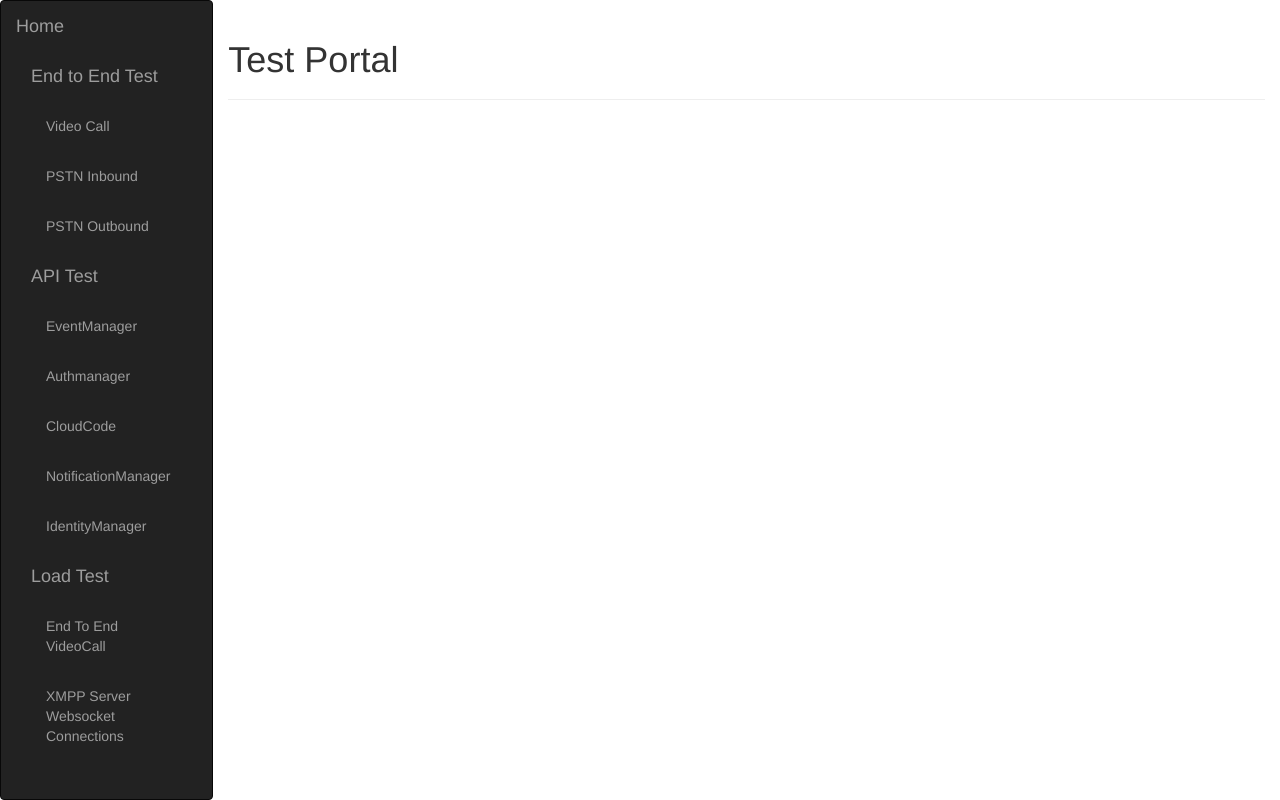
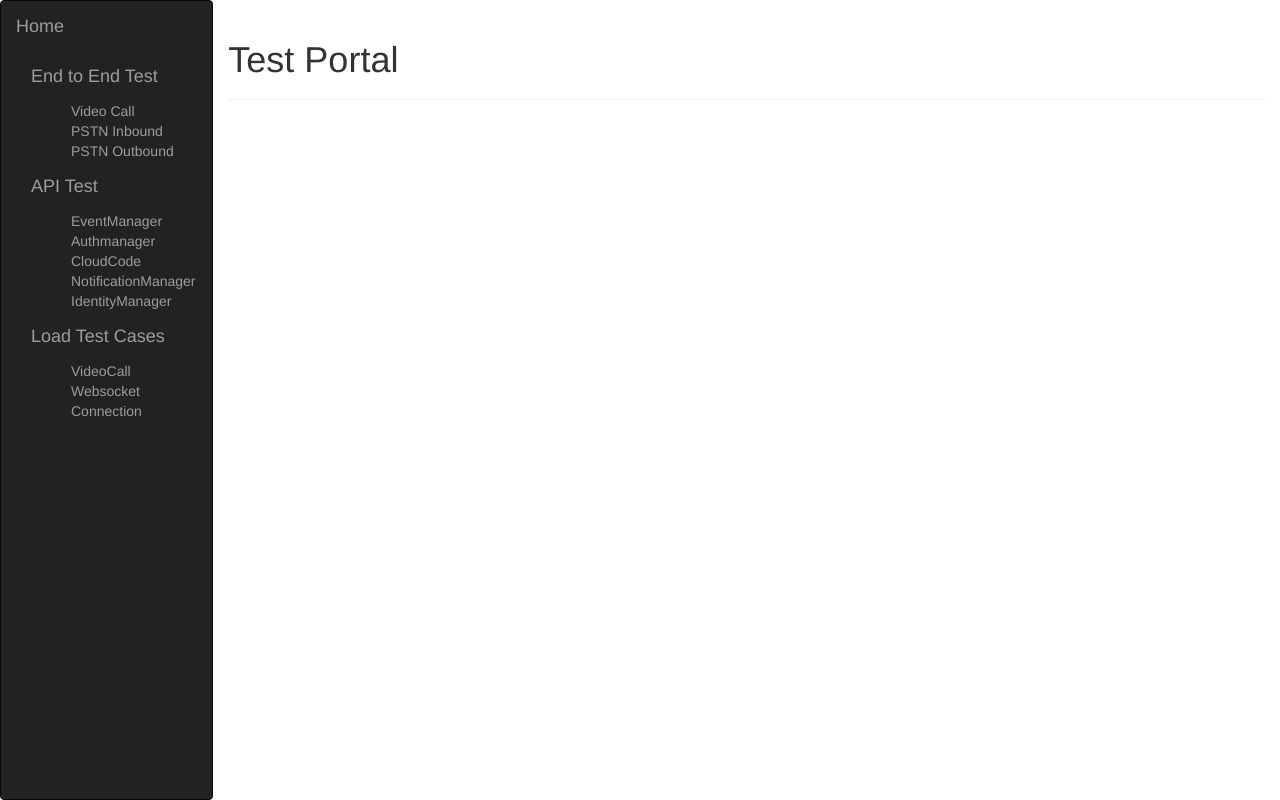
Before and after one commit to sanbc/testPortal, a React app: page / in a window 1280 px wide. Built offline with nearby package versions, Linux system fonts and the light colour scheme.

Commit message:
changes in UI

```diff
--- a/package.json
+++ b/package.json
@@ -14,8 +14,7 @@
     "babel-loader": "^6.4.1",
     "babel-preset-es2015": "^6.24.0",
     "babel-preset-react": "^6.23.0",
-    "serve": "^5.0.3",
-    "webpack": "^2.2.1"
+    "serve": "^5.0.3"
   },
   "dependencies": {
     "body-parser": "^1.17.1",
@@ -26,6 +25,7 @@
     "react-dom": "^15.4.2",
     "react-redux": "^5.0.3",
     "react-router": "^3.0.0",
-    "redux": "^3.6.0"
+    "redux": "^3.6.0",
+    "webpack": "^2.3.3"
   }
 }
--- a/src/index.jsx
+++ b/src/index.jsx
@@ -28,9 +28,9 @@ class App extends React.Component {
                                 <li>
                                     <div className="navbar-brand">End to End Test </div>
                                     <div className="collapse navbar-collapse">
-                                        <ul className="nav navbar-nav">
-                                            <li >
-                                                <Link className="nav-link" to='/callTestCases/VideoCall'>Video Call</Link>
+                                        <ul className="navColor">
+                                            <li>
+                                                <Link className="navColor" to='/callTestCases/VideoCall'>Video Call</Link>
                                             </li>
                                             <li>
                                                 <Link className="navColor" to='/callTestCases/PSTNInbound'>PSTN Inbound</Link>
@@ -45,9 +45,9 @@ class App extends React.Component {
                                 <li>
                                     <div className="navbar-brand" >API Test </div>
                                     <div className="collapse navbar-collapse">
-                                        <ul className="nav navbar-nav">
-                                            <li >
-                                                <Link className="nav-link" to='/apiTestCases/EventManager'>EventManager</Link>
+                                        <ul className="navColor">
+                                            <li>
+                                                <Link className="navColor" to='/apiTestCases/EventManager'>EventManager</Link>
                                             </li>
                                             <li>
                                                 <Link className="navColor" to='/apiTestCases/Authmanager'>Authmanager</Link>
@@ -65,14 +65,14 @@ class App extends React.Component {
                                     </div>
                                 </li>
                                 <li>
-                                    <div className="navbar-brand">Load Test </div>
+                                    <div className="navbar-brand">Load Test Cases </div>
                                     <div className="collapse navbar-collapse">
-                                        <ul className="nav navbar-nav">
-                                            <li >
-                                                <Link className="nav-link" to='/loadTestCases/EndToEndVideoCall'>End To End VideoCall</Link>
+                                        <ul className="navColor">
+                                            <li>
+                                                <Link className="navColor" to='/loadTestCases/EndToEndVideoCall'>VideoCall</Link>
                                             </li>
                                             <li>
-                                                <Link className="navColor" to='/loadTestCases/XMPPServerWebsocketConnections'>XMPP Server Websocket Connections</Link>
+                                                <Link className="navColor" to='/loadTestCases/XMPPServerWebsocketConnections'>Websocket Connection</Link>
                                             </li>
 
                                         </ul>
--- a/src/main.css
+++ b/src/main.css
@@ -11,4 +11,12 @@
 
 .navColor {
     color: #9d9d9d;
+    list-style-type: none;
 }
+
+a.navColor:hover,
+a.navColor:focus {
+    color: #fff;
+    background-color: transparent;
+    text-decoration: none;
+}
```
